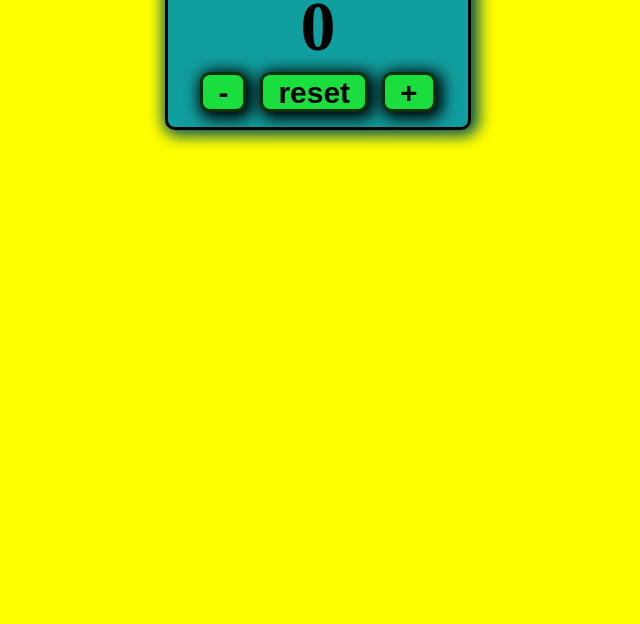
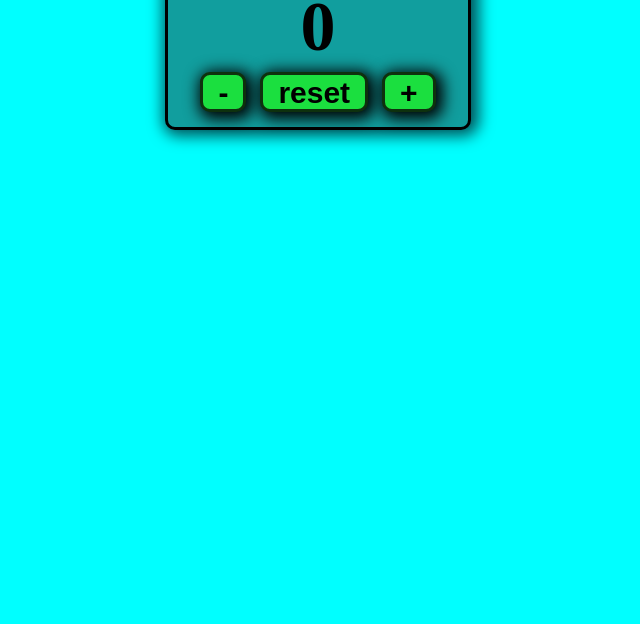
Before and after one commit to hitesh-git75/counter-page, a plain HTML site: page index.html in a window 1280 px wide. Shown: the part 176-800 px from the top of the page, without its empty margins (322-962 px from the left). Drawn offline with Linux system fonts and the light colour scheme.

Commit message:
Update style.css

```diff
--- a/style.css
+++ b/style.css
@@ -1,5 +1,5 @@
 body{
-    background-color: yellow;
+    background-color: aqua;
     align-items: center;
     justify-content: center;
     justify-items: center;
```
